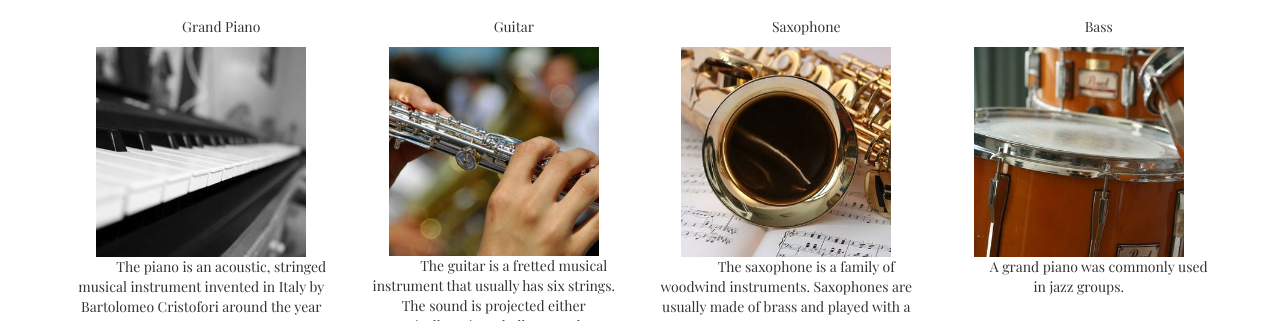
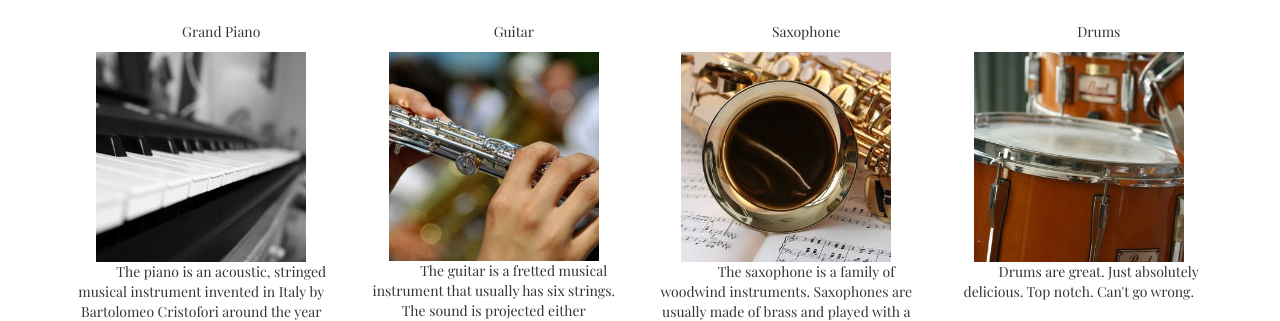
Before and after one commit to JadeManrique/chickenegg, a plain HTML site: page index.html in a window 1280 px wide. Shown: the part 631-952 px from the top of the page. Drawn offline with nearby package versions, Linux system fonts and the light colour scheme.

Commit message:
modified index

```diff
--- a/index.html
+++ b/index.html
@@ -57,12 +57,13 @@
 
 <div class="container">
 	<div class="row">
-
+    <div style=text-align:center;>
       <div class="col-xs-12 col-sm-12 col-md-3 col-lg-3">
         <p>Grand Piano</p>
           <img src="images/instruments/piano_2.png" alt="Grand Piano" style="width: 80%;">
           <p>The piano is an acoustic, stringed musical instrument invented in Italy by Bartolomeo Cristofori around the year 1700 (the exact year is uncertain), in which the strings are struck by hammers.</p>
       </div>
+    </div>
 
       <div class="col-xs-12 col-sm-12 col-md-3 col-lg-3">
         <p>Guitar</p>
@@ -77,9 +78,9 @@
        </div>
 
        <div class="col-xs-12 col-sm-12 col-md-3 col-lg-3">
-        <p>Bass</p>
-          <img src="images/instruments/drums_2.png" alt="Bass" style="width: 80%;">
-          <p>A grand piano was commonly used in jazz groups.</p>
+        <p>Drums</p>
+          <img src="images/instruments/drums_2.png" alt="Drums" style="width: 80%;">
+          <p>Drums are great. Just absolutely delicious. Top notch. Can't go wrong.</p>
        </div>
 
 	</div>
```
